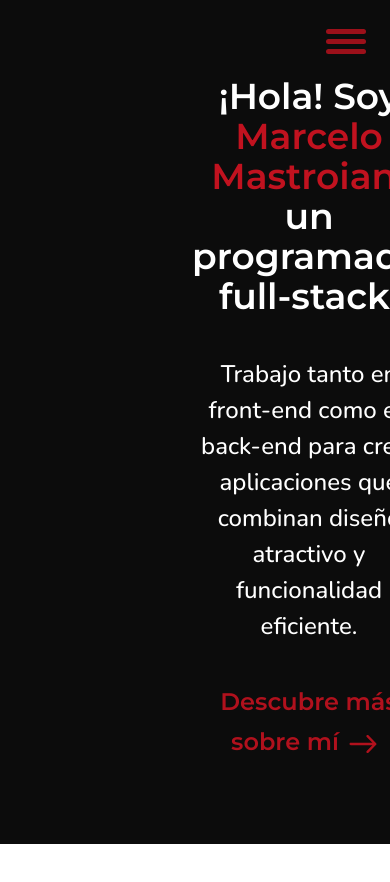
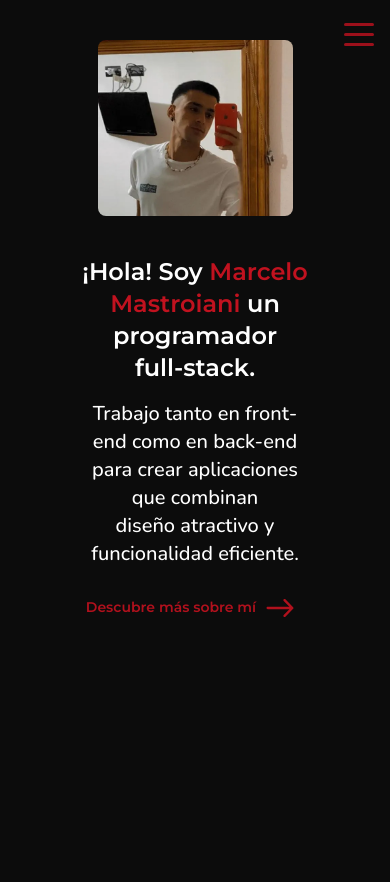
Before and after one commit to MarceloMastroiani/portfolio, a Next.js app: page / in a window 390 px wide. Shown: the top 882 px of the page. Built offline with nearby package versions, Linux system fonts and the light colour scheme.

Commit message:
Completed responsive

```diff
--- a/src/app/globals.css
+++ b/src/app/globals.css
@@ -15,4 +15,50 @@ body {
   margin: 0;
   padding: 0;
   height: 100%;
+  background: var(--background-primary);
 }
+
+.section-home-homepage {
+  @apply flex items-center justify-between h-screen py-[4em] px-[8em] overflow-hidden bg-[--background-primary] z-20;
+}
+.div-container-img-homepage {
+  @apply relative w-[40vw] mr-[4em] overflow-hidden animate-imgTransition;
+}
+.div-about-homepage {
+  @apply w-[60vw] flex flex-col justify-center gap-y-10 text-balance text-center;
+}
+.div-link-homepage {
+  @apply animate-pulse;
+}
+
+/* Media Queries RESPONSIVE */
+@media (max-width: 768px), (hover: none) {
+  /* Sección de la página de inicio */
+  .section-home-homepage {
+    @apply flex flex-col h-[100vh] py-[2em] px-[2em] overflow-hidden bg-[--background-primary] gap-y-8 z-20;
+  }
+
+  /* Imagen de la sección de acerca de mi */
+  .div-container-img-homepage {
+    @apply relative flex items-center justify-center w-[50vw] min-h-48 mr-0 overflow-hidden animate-imgTransition;
+  }
+  .div-container-img-homepage img {
+    @apply rounded-lg;
+  }
+
+  /* Texto de la sección de acerca de mi */
+  .div-about-homepage {
+    @apply w-[60vw] h-full flex flex-col justify-start gap-y-4 text-balance text-center z-[100] bg-[--background-primary];
+  }
+  .div-about-homepage h1 {
+    @apply text-2xl;
+  }
+  .div-about-homepage p {
+    @apply text-xl;
+  }
+
+  /* Link para pestaña de about */
+  .div-link-homepage a {
+    @apply text-sm hover:no-underline;
+  }
+}
--- a/src/app/page.tsx
+++ b/src/app/page.tsx
@@ -7,6 +7,7 @@ import { nunito } from "../components/fonts";
 import { useEffect, useState } from "react";
 import { IoIosArrowRoundForward } from "react-icons/io";
 import FooterContact from "@/components/FooterContact/FooterContact";
+import "./globals.css";
 
 export default function Home() {
   const [animation, setAnimation] = useState("");
@@ -23,12 +24,9 @@ export default function Home() {
 
   return (
     <main className="flex flex-col w-full min-h-[100%]">
-      <section className="flex items-center justify-between h-screen py-[4em] px-[8em] overflow-hidden bg-[--background-primary] z-20">
+      <section className="section-home-homepage">
         {/* Imagen */}
-        <div
-          id="img"
-          className={` relative w-[40vw] mr-[4em] overflow-hidden animate-imgTransition`}
-        >
+        <div id="img" className={`div-container-img-homepage`}>
           <div
             id="imgDiv"
             className={`absolute top-0 w-full h-full bg-[--color-primary] rounded-lg ${animation}`}
@@ -36,7 +34,7 @@ export default function Home() {
           <Image
             src={"/foto-perfil.webp"}
             alt="Profile picture of Marcelo Mastroiani"
-            className="rounded-lg object-contain "
+            className="rounded-lg"
             width={600}
             height={400}
             priority={true}
@@ -44,7 +42,7 @@ export default function Home() {
           />
         </div>
         {/* Text about me */}
-        <div className="w-[60vw] flex flex-col justify-center gap-y-10 text-balance text-center">
+        <div className="div-about-homepage">
           <div>
             <h1 className={`${montserrat.className} text-4xl text-white`}>
               ¡Hola! Soy{" "}
@@ -57,7 +55,7 @@ export default function Home() {
             Trabajo tanto en front-end como en back-end para crear aplicaciones
             que combinan diseño atractivo y funcionalidad eficiente.
           </p>
-          <div className="animate-pulse">
+          <div className="div-link-homepage">
             <Link
               href="/about"
               className={`${montserrat.className} text-2xl text-[--color-primary] leading-9 hover:underline`}
--- a/src/components/Biografi/Biografi.tsx
+++ b/src/components/Biografi/Biografi.tsx
@@ -6,11 +6,9 @@ import { IoIosArrowRoundForward } from "react-icons/io";
 
 export default function Biografi() {
   return (
-    <section className="bio-section">
-      <div className=" bio-div">
-        <div
-          className={`${nunito.className} flex flex-col justify-center gap-y-4 text-center text-balance w-[50vw] opacity-90 animate-bioDiv`}
-        >
+    <section className="section-container-biografi">
+      <div className="div-container-biografi">
+        <div className={`${nunito.className} div-parrafos-biografi`}>
           <p className="text-white text-2xl opacity-90">
             Soy un programador{" "}
             <span className="text-[--color-primary] font-bold">
@@ -42,7 +40,7 @@ export default function Biografi() {
           </p>
         </div>
 
-        <div className="bio-button">
+        <div className="button-biografi">
           <Link
             href="/projects"
             className={`${montserrat.className} text-2xl text-[--color-primary] leading-9 hover:underline`}
--- a/src/components/FooterContact/FooterContact.css
+++ b/src/components/FooterContact/FooterContact.css
@@ -1,5 +1,40 @@
 @import "../../app/globals.css";
 
-.footer-container {
+.footer-container-footerContact {
   @apply sticky bottom-0 flex flex-col items-center justify-center h-[88vh] bg-[--background-secondary] py-[6em] px-[10em] z-10;
 }
+
+.div-location-footerContact {
+  @apply absolute bottom-5 left-10;
+}
+
+.div-redes-footerContact {
+  @apply absolute bottom-5 right-10 flex gap-4;
+}
+
+/* Media Queries RESPONSIVE */
+@media (max-width: 768px), (hover: none) {
+  /* Footer */
+  .footer-container-footerContact {
+    @apply sticky bottom-0 py-[6em] px-4;
+  }
+  .footer-container-footerContact p {
+    @apply text-lg hover:opacity-70 hover:text-white hover:scale-100;
+  }
+
+  /* Iconos de ubicación */
+  .div-location-footerContact {
+    @apply bottom-5 left-2 ml-2;
+  }
+  .div-location-footerContact p {
+    @apply text-sm;
+  }
+
+  /* Iconos de redes sociales */
+  .div-redes-footerContact {
+    @apply gap-3;
+  }
+  .div-redes-footerContact a {
+    @apply text-2xl;
+  }
+}
--- a/src/components/FooterContact/FooterContact.tsx
+++ b/src/components/FooterContact/FooterContact.tsx
@@ -8,8 +8,8 @@ import { IoLocationSharp } from "react-icons/io5";
 
 export default function FooterContact() {
   return (
-    <footer className="relative footer-container">
-      {/* cambiar el boton por link  */}
+    <footer className="relative footer-container-footerContact">
+      {/* LINK para contactar */}
       <Link
         href={"mailto:mastroianimarcelo04@gmail.com"}
         target="_blank"
@@ -24,7 +24,7 @@ export default function FooterContact() {
       </Link>
 
       {/* iconos de Ubicacion  */}
-      <div className={`${montserrat.className} absolute bottom-5 left-10 `}>
+      <div className={`${montserrat.className} div-location-footerContact `}>
         <IoLocationSharp className="text-[--color-primary] text-2xl opacity-80" />
         <p className="text-white text-xl opacity-70 font-extrabold ml-1">
           Ubicación
@@ -33,8 +33,9 @@ export default function FooterContact() {
           Buenos Aires, Argentina
         </p>
       </div>
+
       {/* Iconos redes sociales */}
-      <div className="absolute bottom-5 right-10 flex gap-4">
+      <div className="div-redes-footerContact">
         <Link
           href="https://github.com/MarceloMastroiani"
           className="text-white text-4xl opacity-70 hover:opacity-100 hover:text-[--color-primary] hover:scale-125 ease-in-out duration-300"
@@ -49,7 +50,7 @@ export default function FooterContact() {
         </Link>
         <Link
           //problema con el link
-          href="_CV-MarceloMastroiani-ES.pdf"
+          href="/_CV-MarceloMastroiani-ES.pdf"
           target="_blank"
           rel="noopener noreferrer"
           className="text-white text-4xl opacity-70 hover:opacity-100 hover:text-[--color-primary] hover:scale-125 ease-in-out duration-300"
--- a/src/components/SideBar/SideBar.css
+++ b/src/components/SideBar/SideBar.css
@@ -3,3 +3,17 @@
 .button-open-close {
   @apply fixed top-4 right-4 z-50 p-2 text-white rounded-md;
 }
+.nav-links {
+  @apply flex-grow;
+}
+
+/* Media Queries RESPONSIVE */
+@media (max-width: 768px) {
+  .button-open-close {
+    @apply top-2 right-2;
+  }
+
+  .nav-links ul li a {
+    @apply hover:bg-[--background-sidebar] animate-pulse;
+  }
+}
--- a/src/components/SideBar/SideBar.tsx
+++ b/src/components/SideBar/SideBar.tsx
@@ -39,7 +39,7 @@ export default function Sidebar() {
           <div className="p-4 border-b border-gray-700 pt-14"></div>
 
           {/* Enlaces de navegación */}
-          <nav className="flex-grow">
+          <nav className="nav-links">
             <ul className="p-4">
               {menuItems.map((item) => (
                 <li key={item.href} className="mb-4">
--- /dev/null
+++ b/src/components/goals/goals.components.css
@@ -0,0 +1,11 @@
+@import "../../app/globals.css";
+
+.goal-section {
+  @apply flex flex-col items-center justify-evenly h-screen py-[4em] px-[8em] overflow-hidden bg-[--background-primary] gap-y-8 z-30;
+}
+
+@media (max-width: 768px) {
+  .goal-section {
+    @apply flex flex-col items-center justify-center h-screen py-[2em] px-[2em] overflow-hidden bg-[--background-primary] gap-y-8 z-30;
+  }
+}
--- a/src/components/goals/goals.components.tsx
+++ b/src/components/goals/goals.components.tsx
@@ -3,6 +3,7 @@
 import { useState } from "react";
 import { montserrat } from "../fonts";
 import { nunito } from "../fonts";
+import "./goals.components.css";
 
 interface Objetivo {
   titulo: string;
@@ -20,9 +21,7 @@ export default function Goals({ cortoplazo, largoplazo }: ObjetivosProps) {
   );
 
   return (
-    <section
-      className={`${montserrat.className} flex flex-col items-center justify-evenly h-screen py-[4em] px-[8em] overflow-hidden bg-[--background-primary] gap-y-8 z-30`}
-    >
+    <section className={`${montserrat.className} goal-section`}>
       <h1 className="text-4xl font-extrabold mb-8 text-white text-center">
         Mis objetivos 🎯
       </h1>
@@ -56,7 +55,7 @@ export default function Goals({ cortoplazo, largoplazo }: ObjetivosProps) {
       </div>
 
       {/* CONTENIDOS DE LOS OBJETIVOS */}
-      <div className="p-6">
+      <div className="overflow-auto md:p-6 h-[50vh]">
         <h2 className="text-2xl text-white font-extrabold mb-4">
           {activeTab === "cortoplazo"
             ? "Objetivos a Corto Plazo"
--- a/src/components/ui/Burger/Burger.css
+++ b/src/components/ui/Burger/Burger.css
@@ -27,3 +27,12 @@
 .burger.open .linea:nth-child(3) {
   transform: translateY(-10px) rotate(-45deg);
 }
+
+/* Media Queries RESPONSIVE */
+@media (max-width: 768px) {
+  .linea {
+    width: 30px;
+    height: 3px;
+    margin: 7px auto;
+  }
+}
```
Also changed, not shown: src/components/Biografi/Biografi.css (+34 -3 lines), 2 other files (tests, documents, lock files or other folders).
